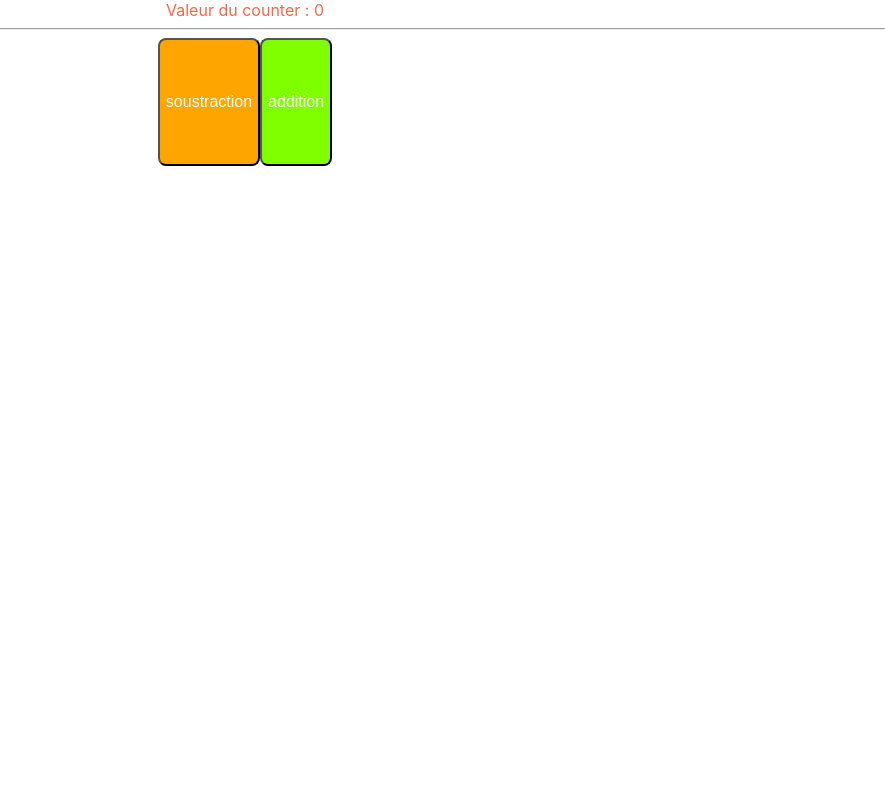
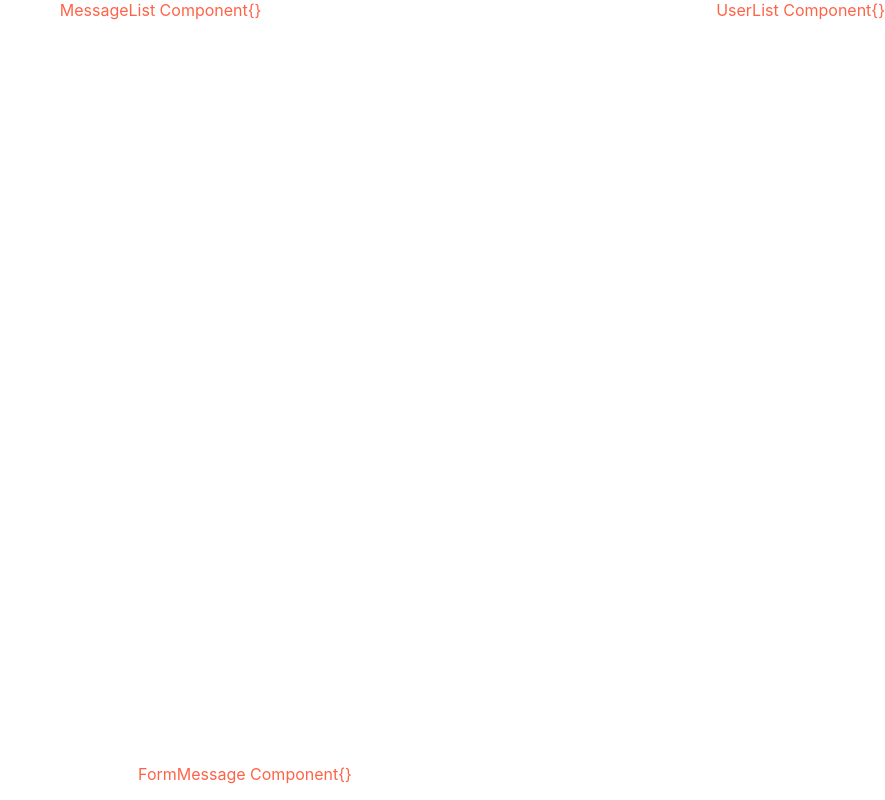
Before and after one commit to hengou/react_training, a React (Create React App) app: page / in a window 1280 px wide. Shown: the whole page, without its empty margins (395-1280 px from the left). Built offline with nearby package versions, Linux system fonts and the light colour scheme.

Commit message:
assemble components

```diff
--- a/grc_templates/hooks_template/TemplateName.js
+++ b/grc_templates/hooks_template/TemplateName.js
@@ -2,10 +2,10 @@ import React, { useState } from 'react';
 import PropTypes from 'prop-types';
 import styles from './TemplateName.module.scss';
 
-export const templateNameState = {};
+export const templateNameInitialState = {};
 
 const TemplateName = (props) => {
-  const [templateNameState, setTemplateNamestate] = useState(templateNameState);
+  const [templateNameState, setTemplateNamestate] = useState(templateNameInitialState);
 
   return (
     <div className={styles.TemplateName} data-testid="TemplateName">
--- a/package.json
+++ b/package.json
@@ -23,7 +23,8 @@
     "build": "react-scripts build",
     "test": "react-scripts test",
     "eject": "react-scripts eject",
-    "genHooked": "npx generate-react-cli c --type=hooked "
+    "genHooked": "npx generate-react-cli c --type=hooked ",
+    "genDefault": "npx generate-react-cli c "
   },
   "eslintConfig": {
     "extends": [
--- a/src/App/App.js
+++ b/src/App/App.js
@@ -1,38 +1,14 @@
-import React from 'react';
+import React, { Component } from 'react'
+import './App.css'
+import Chat from './pages/Chat/Chat'
 
-import './App.css';
-import Button from './components/Button/Button';
-
-class App extends React.Component {
-  // counter = 0
-  constructor(props){
-    super(props);
-    this.state={counter:0};
-  }
-
+class App extends Component {
   render() {
     return (
       <div className="App">
-        Valeur du counter : {this.state.counter}
-        <hr />
-        <Button onClickEvent={() => {
-          console.log(this);
-          // cannot change state value directly by state.counter++
-          // since it's not mutable,
-          // setState will create another immutable object and refresh UI
-          // that's why we can see the change of "Valeur du counter"
-          this.setState({counter:this.state.counter - 1});
-          console.log(this.state.counter);
-        }}>soustraction</Button>
-
-        <Button onClickEvent={() => {
-          console.log(this);
-          // asynchro
-          this.setState({counter:this.state.counter + 1});
-          console.log(this.state.counter);
-        }} bgColor="chartreuse">addition</Button>
+        <Chat></Chat>
       </div>
-    );
+    )
   }
 }
 
--- a/src/App/components/FlexContainer/FlexContainer.js
+++ b/src/App/components/FlexContainer/FlexContainer.js
@@ -2,13 +2,22 @@ import React from 'react';
 import PropTypes from 'prop-types';
 import styles from './FlexContainer.module.scss';
 
-const FlexContainer = () => (
-  <div className={styles.FlexContainer} data-testid="FlexContainer">
-    FlexContainer Component
+const FlexContainer = (props) => (
+  <div className={styles.FlexContainer}
+  style={{
+    flexDirection: (props.type === 'vertical' ? 'row' : 'column'),
+    ...props.style
+  }}
+  data-testid="FlexContainer">
+    {props.children}
   </div>
 );
 
-FlexContainer.propTypes = {};
+FlexContainer.propTypes = {
+  children: PropTypes.array.isRequired,
+  type: PropTypes.string,
+  style: PropTypes.object
+};
 
 FlexContainer.defaultProps = {};
 
--- a/src/App/components/FlexContainer/FlexContainer.module.scss
+++ b/src/App/components/FlexContainer/FlexContainer.module.scss
@@ -1 +1,7 @@
-.FlexContainer {}
+.FlexContainer {
+    display: flex;
+}
+
+.FlexContainer>*:first-child{
+    flex-grow: 1;
+}
--- a/src/App/components/FormMessage/FormMessage.js
+++ b/src/App/components/FormMessage/FormMessage.js
@@ -2,10 +2,10 @@ import React, { useState } from 'react';
 import PropTypes from 'prop-types';
 import styles from './FormMessage.module.scss';
 
-export const formMessageState = {};
+export const formMessageInitialState = {};
 
 const FormMessage = (props) => {
-  const [formMessageState, setFormMessagestate] = useState(formMessageState);
+  const [formMessageState, setFormMessagestate] = useState(formMessageInitialState);
 
   return (
     <div className={styles.FormMessage} data-testid="FormMessage">
--- a/src/App/components/MessageList/MessageList.js
+++ b/src/App/components/MessageList/MessageList.js
@@ -2,10 +2,10 @@ import React, { useState } from 'react';
 import PropTypes from 'prop-types';
 import styles from './MessageList.module.scss';
 
-export const messageListState = {};
+export const messageListInitialState = {};
 
 const MessageList = (props) => {
-  const [messageListState, setMessageListstate] = useState(messageListState);
+  const [messageListState, setMessageListstate] = useState(messageListInitialState);
 
   return (
     <div className={styles.MessageList} data-testid="MessageList">
--- a/src/App/components/UserList/UserList.js
+++ b/src/App/components/UserList/UserList.js
@@ -2,10 +2,10 @@ import React, { useState } from 'react';
 import PropTypes from 'prop-types';
 import styles from './UserList.module.scss';
 
-export const userListState = {};
+export const userListInitialState = {};
 
 const UserList = (props) => {
-  const [userListState, setUserListstate] = useState(userListState);
+  const [userListState, setUserListstate] = useState(userListInitialState);
 
   return (
     <div className={styles.UserList} data-testid="UserList">
--- /dev/null
+++ b/src/App/pages/Chat/Chat.js
@@ -0,0 +1,27 @@
+import React from 'react';
+import PropTypes from 'prop-types';
+import styles from './Chat.module.scss';
+import FlexContainer from '../../components/FlexContainer/FlexContainer'
+import FormMessage from '../../components/FormMessage/FormMessage'
+import MessageList from '../../components/MessageList/MessageList'
+import UserList from '../../components/UserList/UserList'
+
+const Chat = () => (
+  <div className={styles.Chat} data-testid="Chat">
+    <FlexContainer type="horizontal" style={{height:'98vh'}}>
+      {/* partie superieur */}
+      <FlexContainer type="vertical">
+        <MessageList />
+        <UserList />
+      </FlexContainer>
+      {/* partie inferieur */}
+      <FormMessage />
+    </FlexContainer>
+  </div>
+);
+
+Chat.propTypes = {};
+
+Chat.defaultProps = {};
+
+export default Chat;
--- /dev/null
+++ b/src/App/pages/Chat/Chat.module.scss
@@ -0,0 +1 @@
+.Chat {}
```
Also changed, not shown: notes/notes.md (+2 -0 lines), 2 other files (tests, documents, lock files or other folders).
